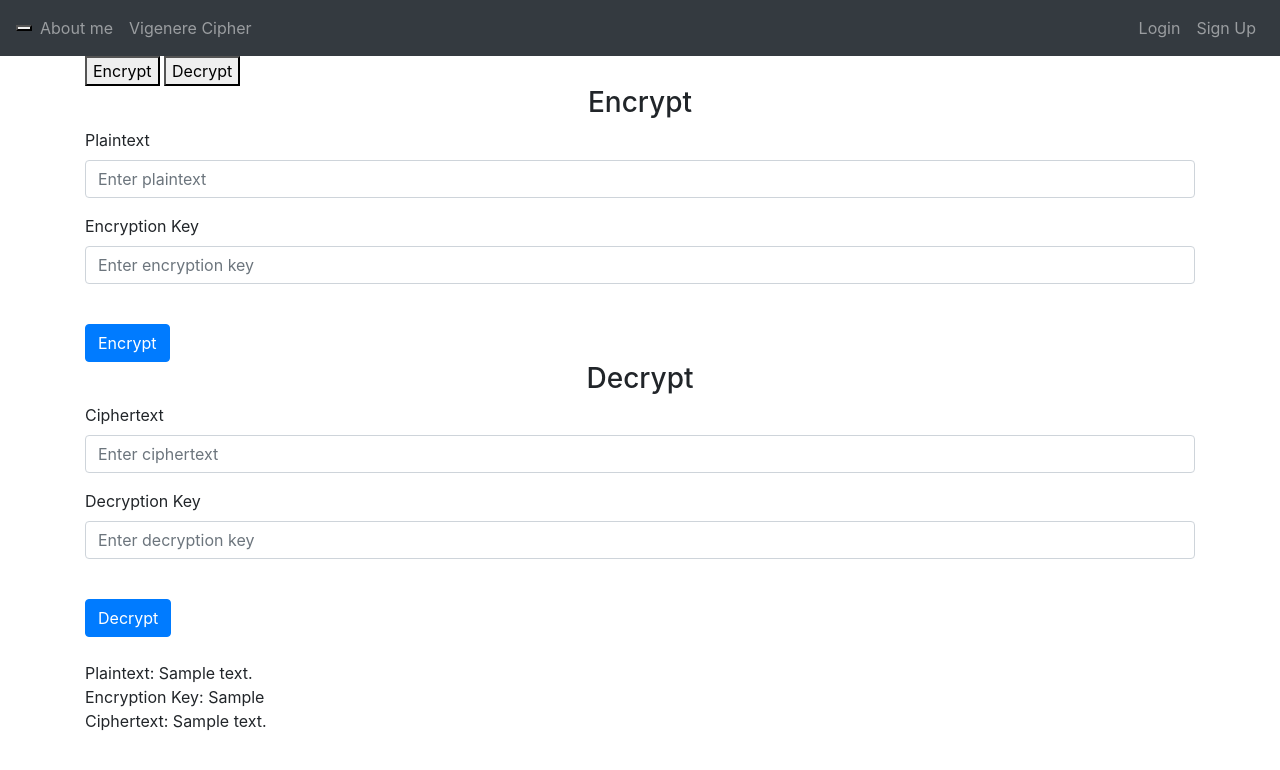
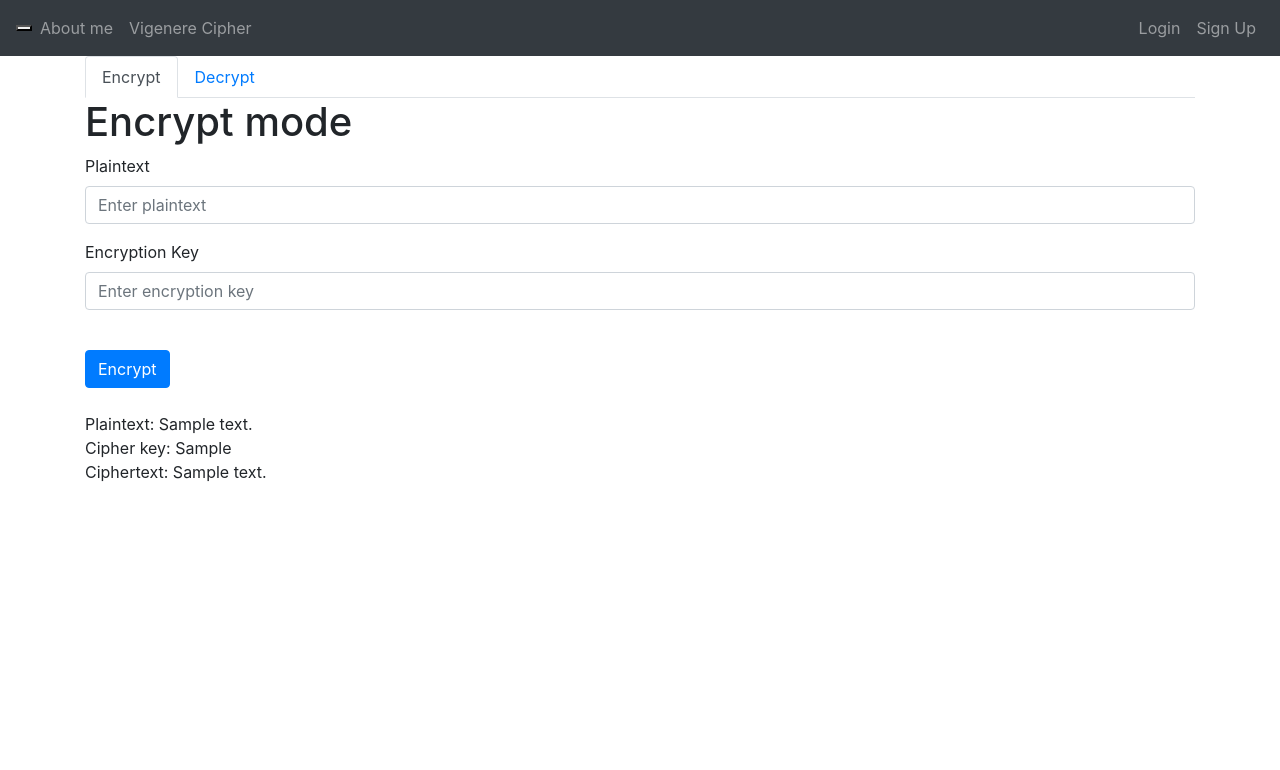
Before and after one commit to 1t-Ju5t-eX1st5/flask_experimental_project, a Flask app: template website/templates/cipher.html in a window 1280 px wide. Shown: the top 770 px of the page. Run offline with Flask 3, Linux system fonts and the light colour scheme; the template is opened without the code that fills it: most values are stand-ins (such as "Sample title", 1, 10 or a date in 2020); some libraries are stand-ins or nearby versions.

Commit message:
Added cipher tab

```diff
--- a/website/templates/cipher.html
+++ b/website/templates/cipher.html
@@ -1,45 +1,69 @@
-{% extends 'base.html' %}{% block title %}Vignere Cipher{% endblock %}
+{% extends 'base.html' %}{% block title %} Cipher {% endblock %}
 {% block content %}
-<!-- Tab links -->
-<div class="tab">
-    <button class="tablinks" onclick="selectOption(event, 'encrypt')">Encrypt</button>
-    <button class="tablinks" onclick="selectOption(event, 'decrypt')">Decrypt</button>
+<!DOCTYPE html>
+<html>
+  <head>
+    <title>Encryption/Decryption</title>
+    <meta charset="utf-8">
+    <meta name="viewport" content="width=device-width, initial-scale=1">
+    <link rel="stylesheet" href="https://maxcdn.bootstrapcdn.com/bootstrap/4.5.2/css/bootstrap.min.css">
+    <script src="https://ajax.googleapis.com/ajax/libs/jquery/3.5.1/jquery.min.js"></script>
+    <script src="https://cdnjs.cloudflare.com/ajax/libs/popper.js/1.16.0/umd/popper.min.js"></script>
+    <script src="https://maxcdn.bootstrapcdn.com/bootstrap/4.5.2/js/bootstrap.min.js"></script>
+  </head>
+  <body>
+    <nav>
+      <div class="nav nav-tabs" id="nav-tab" role="tablist">
+        <a class="nav-item nav-link active" id="nav-encrypt-tab" data-toggle="tab" href="#nav-encrypt" role="tab" aria-controls="nav-encrypt" aria-selected="true">Encrypt</a>
+        <a class="nav-item nav-link" id="nav-decrypt-tab" data-toggle="tab" href="#nav-decrypt" role="tab" aria-controls="nav-decrypt" aria-selected="false">Decrypt</a>
       </div>
-
-<!-- Tab Contents -->
-<div id="encrypt" class="tabcontent">
-    <form method="POST">
-        <h3 align="center">Encrypt</h3>
+    </nav>
+    <div class="tab-content" id="nav-tabContent">
+      <div class="tab-pane fade show active" id="nav-encrypt" role="tabpanel" aria-labelledby="nav-encrypt-tab">
+        <h1>Encrypt mode</h1>
+            <div class="tab-encrypt">
+                <form method="POST" action="/cipher/encrypt">
                     <div class="form-group">
                       <label for="plaintext">Plaintext</label>
-            <input type="plaintext" class="form-control" id="plaintext", name="plaintext", placeholder="Enter plaintext" />
+                      <input type="plaintext" class="form-control" id="plaintext" name="plaintext" placeholder="Enter plaintext" />
                     </div>
                     <div class="form-group">
-            <label for="key">Encryption Key</label>
-            <input type="key" class="form-control" id="key", name="key", placeholder="Enter encryption key" />
+                      <label for="encryption-key">Encryption Key</label>
+                      <input type="encryption-key" class="form-control" id="encryption-key" name="encryption-key" placeholder="Enter encryption key" />
                     </div>
-        <br />
+                    <br>
                     <button type="submit" class="btn btn-primary">Encrypt</button>
                 </form>
+                <div class="results">
+                  <br>Plaintext: {{ plaintext }}
+                  <br>Cipher key: {{ encryption_key }}
+                  <br>Ciphertext: {{ ciphertext }}
                 </div>
-
-<div id="decrypt" class="tabcontent">
-    <form method="POST">
-        <h3 align="center">Decrypt</h3>
+            </div>
+      </div>
+      <div class="tab-pane fade" id="nav-decrypt" role="tabpanel" aria-labelledby="nav-decrypt-tab">
+        <h1>Decrypt mode</h1>
+          <div class="tab-decrypt">
+            <form method="POST" action="/cipher/decrypt">
               <div class="form-group">
                 <label for="ciphertext">Ciphertext</label>
-            <input type="ciphertext" class="form-control" id="ciphertext", name="ciphertext", placeholder="Enter ciphertext" />
+                <input type="ciphertext" class="form-control" id="ciphertext" name="ciphertext" placeholder="Enter ciphertext" />
               </div>
               <div class="form-group">
-            <label for="key">Decryption Key</label>
-            <input type="key" class="form-control" id="key", name="key", placeholder="Enter decryption key" />
+                <label for="decryption-key">Decryption Key</label>
+                <input type="decryption-key" class="form-control" id="decryption-key" name="decryption-key" placeholder="Enter decryption key" />
               </div>
-        <br />
+              <br>
               <button type="submit" class="btn btn-primary">Decrypt</button>
           </form>
+          <div class="results">
+            <br>Ciphertext: {{ ciphertext }}
+            <br>Cipher key: {{ encryption_key }}
+            <br>Plaintext: {{ plaintext }}
           </div>
-<br>
-Plaintext: {{ plaintext }}<br>
-Encryption Key: {{ encryption_key }}<br>
-Ciphertext: {{ ciphertext }}
+          </div>
+      </div>
+    </div>
+  </body>
+</html>
 {% endblock %}
```
Also changed, not shown: website/views.py (+16 -4 lines). Lines whose indentation alone changed are shown as unchanged.
